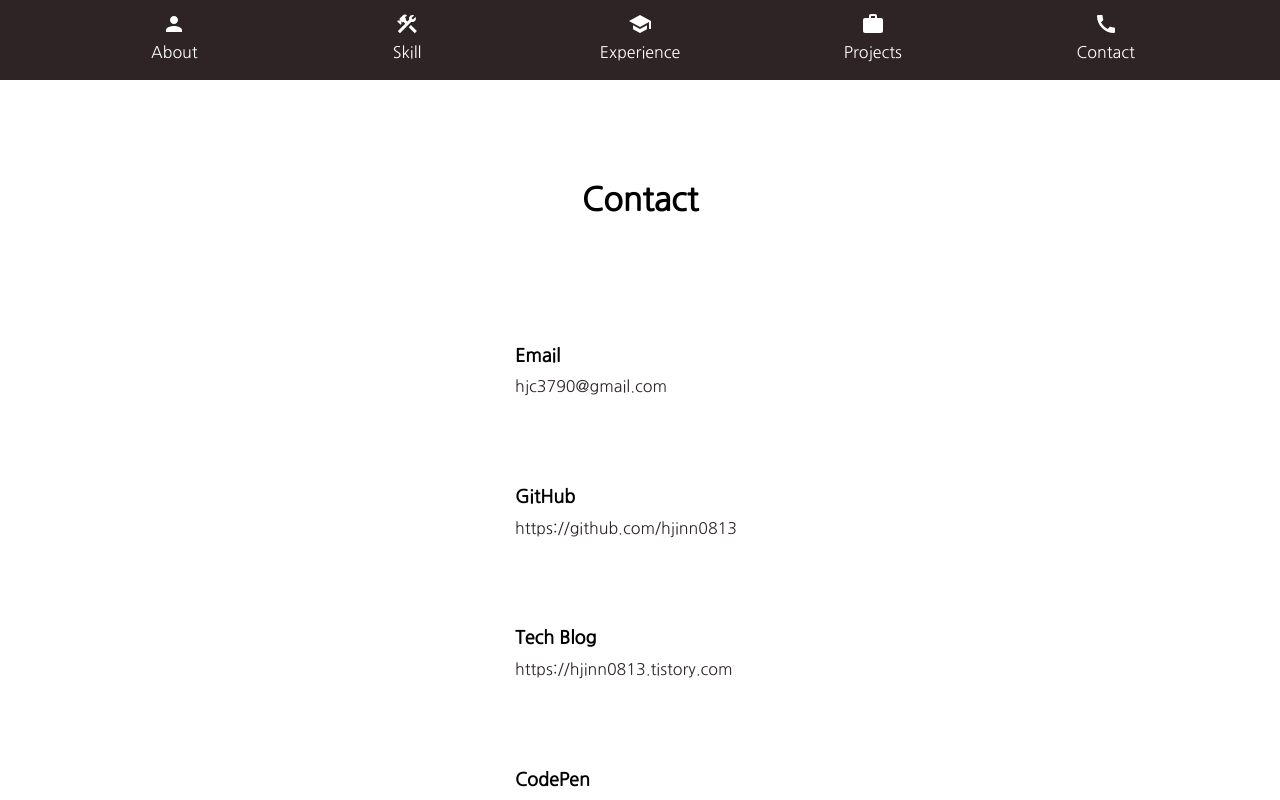
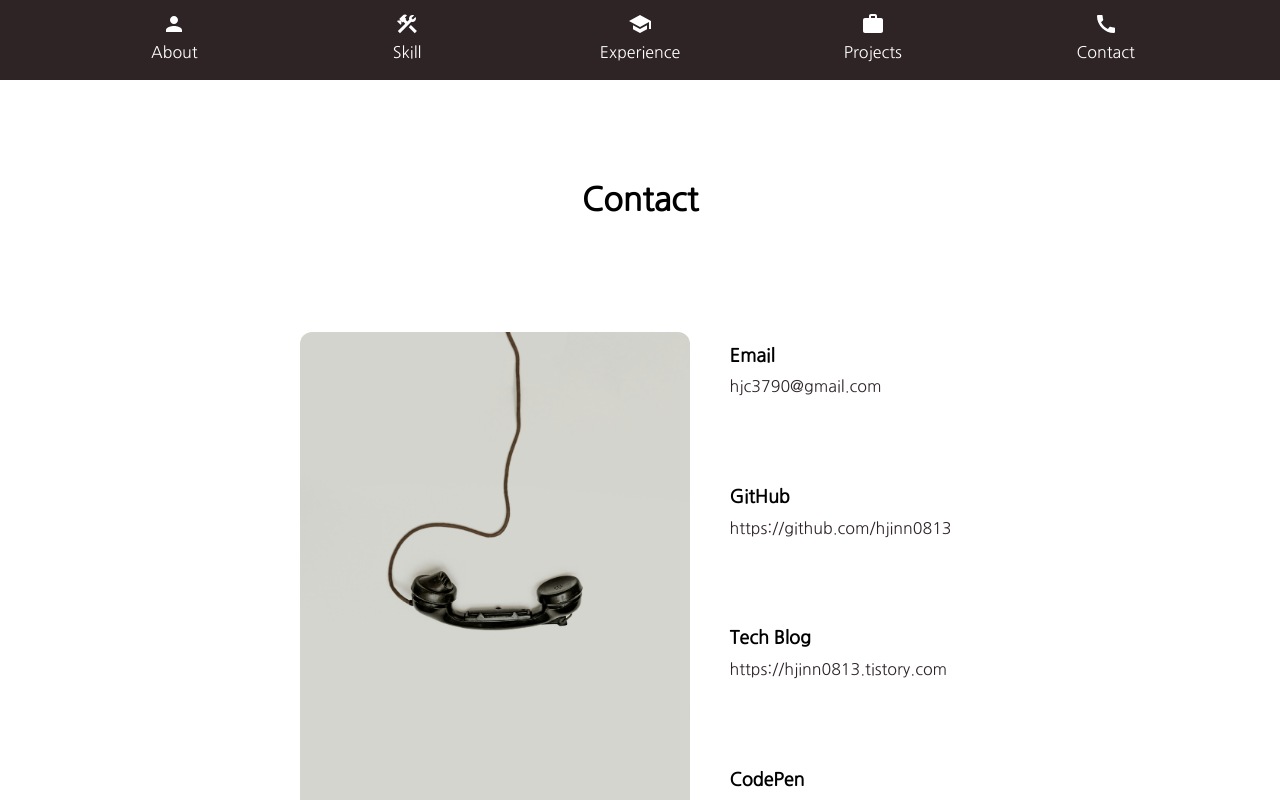
Before and after one commit to hjinn0813/portfolio, a React (Create React App) app: page /contact in a window 1280 px wide. Built offline with nearby package versions, Linux system fonts and the light colour scheme.

Commit message:
feat: add contact photo

```diff
--- a/src/components/Contact/Contact.jsx
+++ b/src/components/Contact/Contact.jsx
@@ -2,12 +2,17 @@
 
 import React from 'react';
 import '../../styles/Contact/Contact.scss';
+import contactPhoto from '../../assets/contact.png';
 
 export default function Contact() {
   return (
     <div className="contact-inner">
       <div className="contact-title">Contact</div>
       <div className="contact-content">
+        <div className="contact-photo">
+          <img src={contactPhoto} alt="contact" className="phone" />
+        </div>
+        <div className="contact-text">
           <div className="contact-item">
             <p className="contact-key">Email</p>
             <a
@@ -54,5 +59,6 @@ export default function Contact() {
           </div>
         </div>
       </div>
+    </div>
   );
 }
--- a/src/styles/Contact/Contact.scss
+++ b/src/styles/Contact/Contact.scss
@@ -4,6 +4,13 @@
 
 .contact-inner {
   @include viewport-size;
+  display: flex;
+  flex-direction: column;
+  align-items: center;
+
+  @media (max-width: 480px) {
+    margin: 30px 50px;
+  }
 }
 
 .contact-title {
@@ -14,16 +21,40 @@
   align-items: center;
   padding: 40px 0;
 }
+
 .contact-content {
+  display: flex;
+  flex-direction: row;
+  align-items: center;
+  justify-content: center;
+}
+
+// photo design
+.contact-photo {
+  margin-right: 40px;
+  display: flex;
+  align-items: center;
+
+  .phone {
+    height: 500px;
+    width: auto;
+    border-radius: 12px;
+  }
+
+  @media (max-width: 768px) {
+    display: none;
+  }
+}
+
+// item 개별 디자인
+.contact-text {
   padding: 40px 0;
   line-height: 1.8;
   display: flex;
   flex-direction: column;
-  align-items: center;
   text-align: left;
 }
 
-// item 개별 디자인
 .contact-item {
   margin: 40px 0;
   min-width: 250px;
```
Also changed, not shown: src/assets/contact.png (added). Lines whose indentation alone changed are shown as unchanged.
